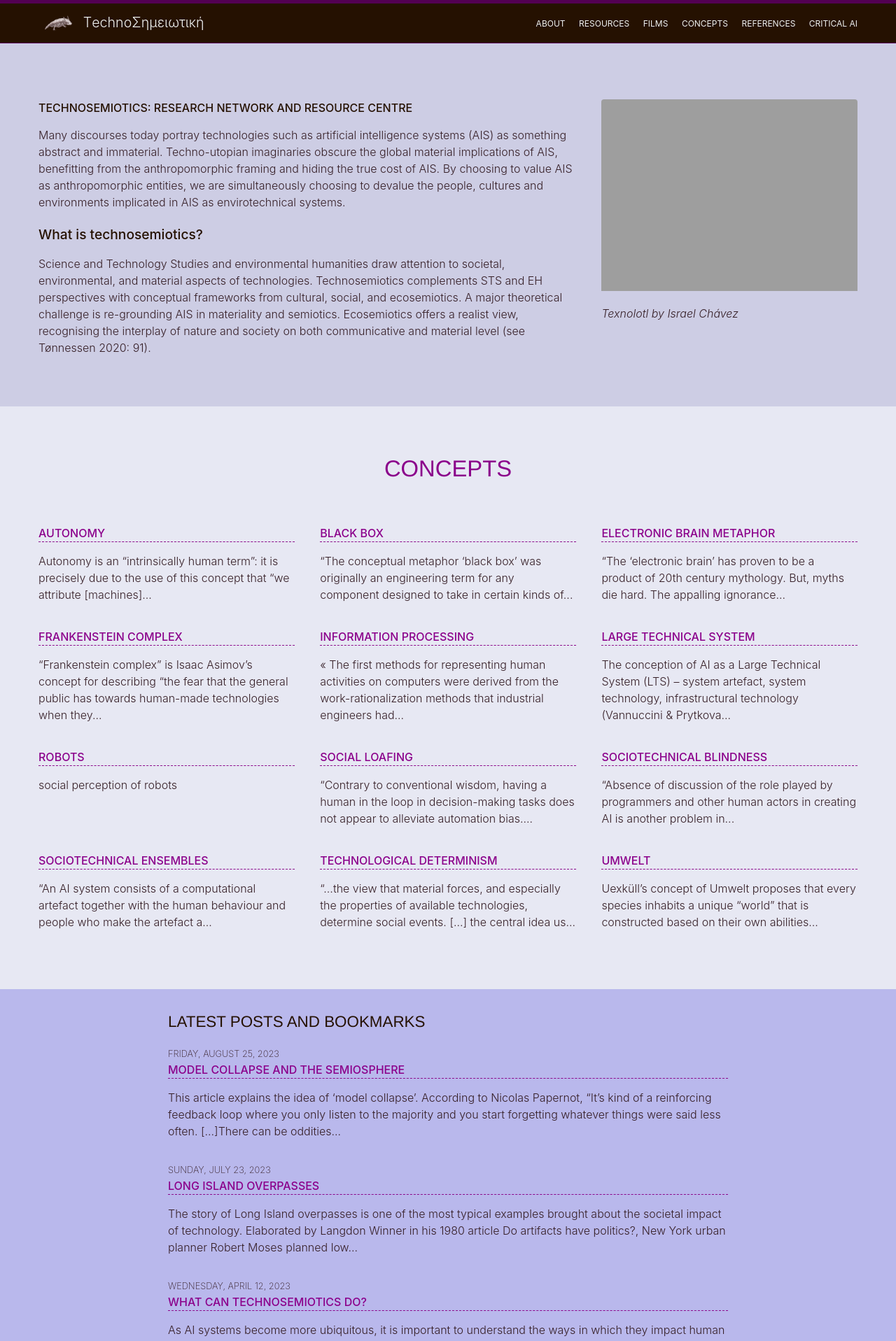
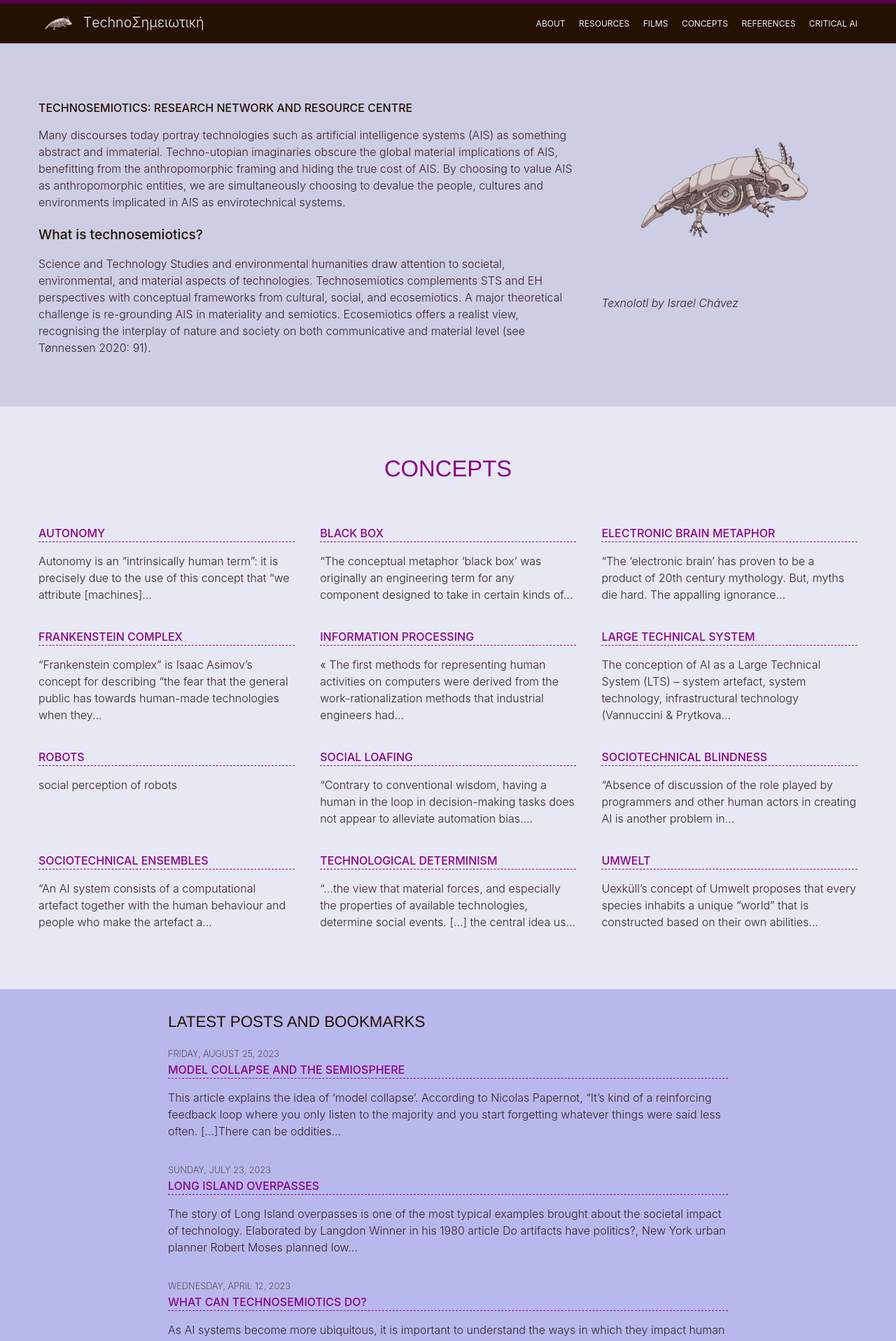
Before and after one commit to technosemiotics/technosemiotics.net, a Jekyll site: the page built from index.md, in a window 1280 px wide. Shown: the top 1917 px of the page at 70% size. Built offline with Jekyll 4.4.1, drawn with Linux system fonts in a browser that asks for light colours.

Commit message:
fix img src

```diff
--- a/_layouts/home.html
+++ b/_layouts/home.html
@@ -17,7 +17,7 @@ layout: base
     </div>
       <div class="hero-card static">
         <p>
-          <img src="{{ site.url }}{{ site.baseurl }}/assets/img/illustrations/texnolotl.png" />
+          <img src="{{ site.url }}{{ site.baseurl }}/assets/img/illustrations/ichavez_texnolotl.png" />
         </p>
         <p><em>Texnolotl by Israel Chávez</em></p>
       </div>
```
